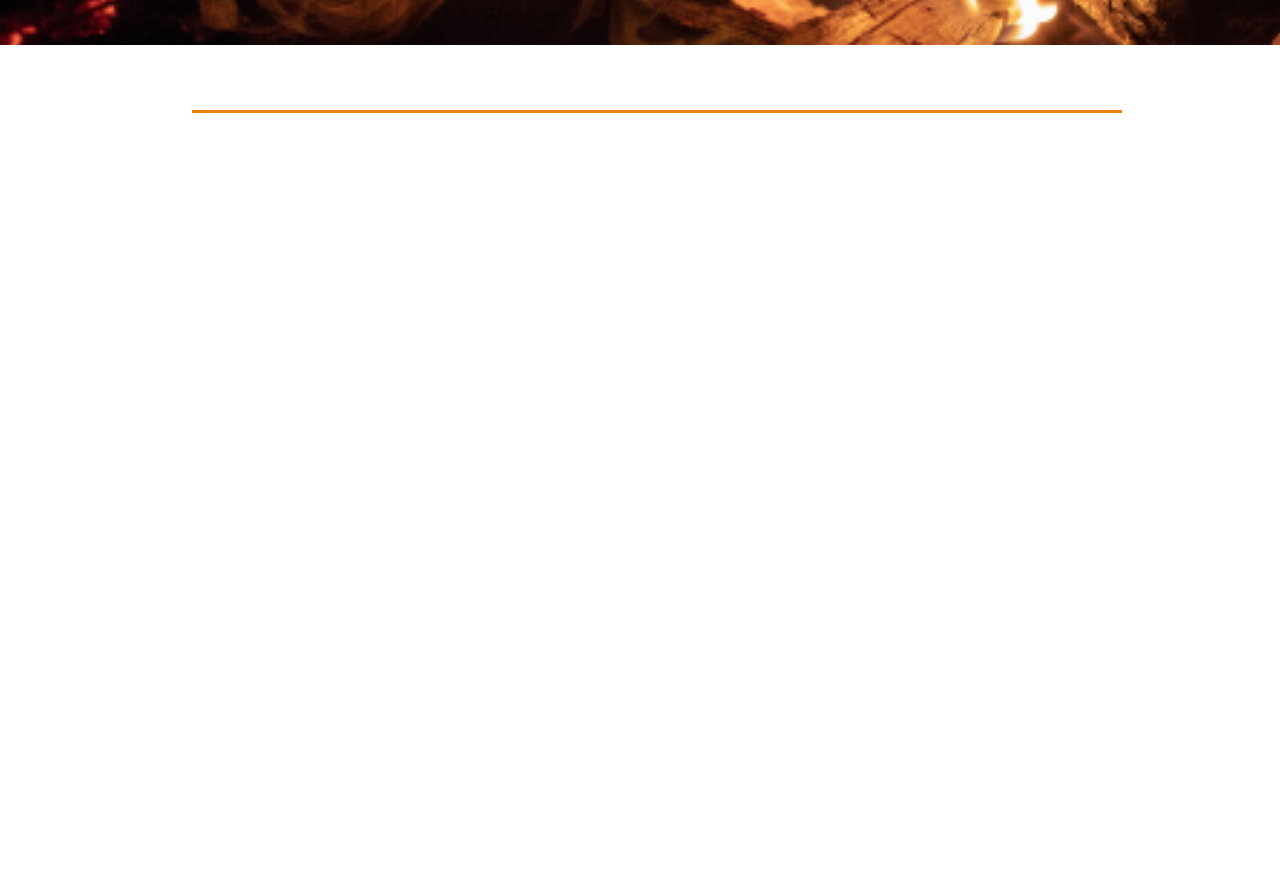
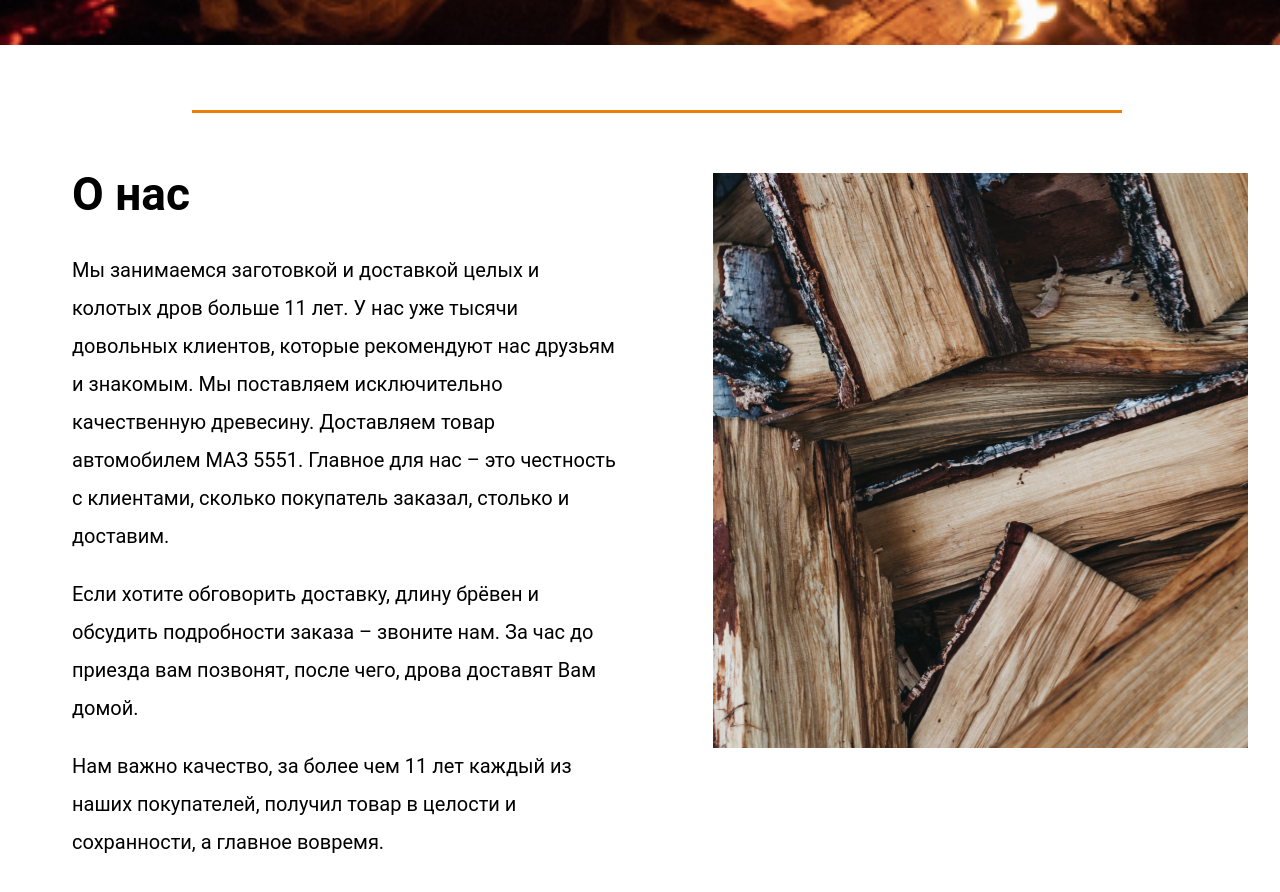
Before and after one commit to Salein/lesaka, a React (Create React App) app: page / in a window 1280 px wide. Shown: the part 740-1632 px from the top of the page. Before the commit the page ends 853 px from the top, so only its background shows below. Built offline with nearby package versions, Linux system fonts and the light colour scheme.

Commit message:
создал компонент about и причесал

```diff
--- a/src/components/about_us/about.js
+++ b/src/components/about_us/about.js
@@ -8,7 +8,17 @@ const About = () => {
 
   return(
     <div className={style.about}>
-      <div className={ style.aboutUs}></div>
+      <div className={ style.aboutUs}>
+        <h2 className={style.title}>О нас</h2>
+        <p>Мы занимаемся заготовкой и доставкой целых и колотых дров больше 11 лет. У нас уже тысячи довольных клиентов, которые рекомендуют нас друзьям и знакомым.
+        Мы поставляем исключительно качественную древесину. Доставляем товар автомобилем МАЗ 5551.
+        Главное для нас – это честность с клиентами, сколько покупатель заказал, столько и доставим.</p>
+
+        <p>Если хотите обговорить доставку, длину брёвен и обсудить подробности заказа – звоните нам. За час до приезда вам позвонят, после чего, дрова доставят Вам домой.</p>
+
+        <p>Нам важно качество, за более чем 11 лет каждый из наших покупателей, получил товар в целости и сохранности,
+        а главное вовремя.</p>
+      </div>
       <div className={style.bg}></div>
     </div>
   )
--- a/src/components/about_us/about.module.css
+++ b/src/components/about_us/about.module.css
@@ -1,11 +1,28 @@
 .about {
   display: flex;
+  margin: 2em;
 }
 
 .aboutUs {
-  display: block;
+margin-top: 3em;
+width: 30em;
+margin-left: 2em;
+font-family: 'Roboto';
+font-style: normal;
+font-weight: 400;
+font-size: 20px;
+line-height: 38px;
+}
+
+.title {
+  font-size: 46px;
+  font-weight: 700;
 }
 
 .bg {
-  background-image: url(firewood.png);
+background-image: url(firewood.png);
+margin-left: 6em;
+width: 590px;
+height: 575px;
+margin-top: 6em;
 }
```
